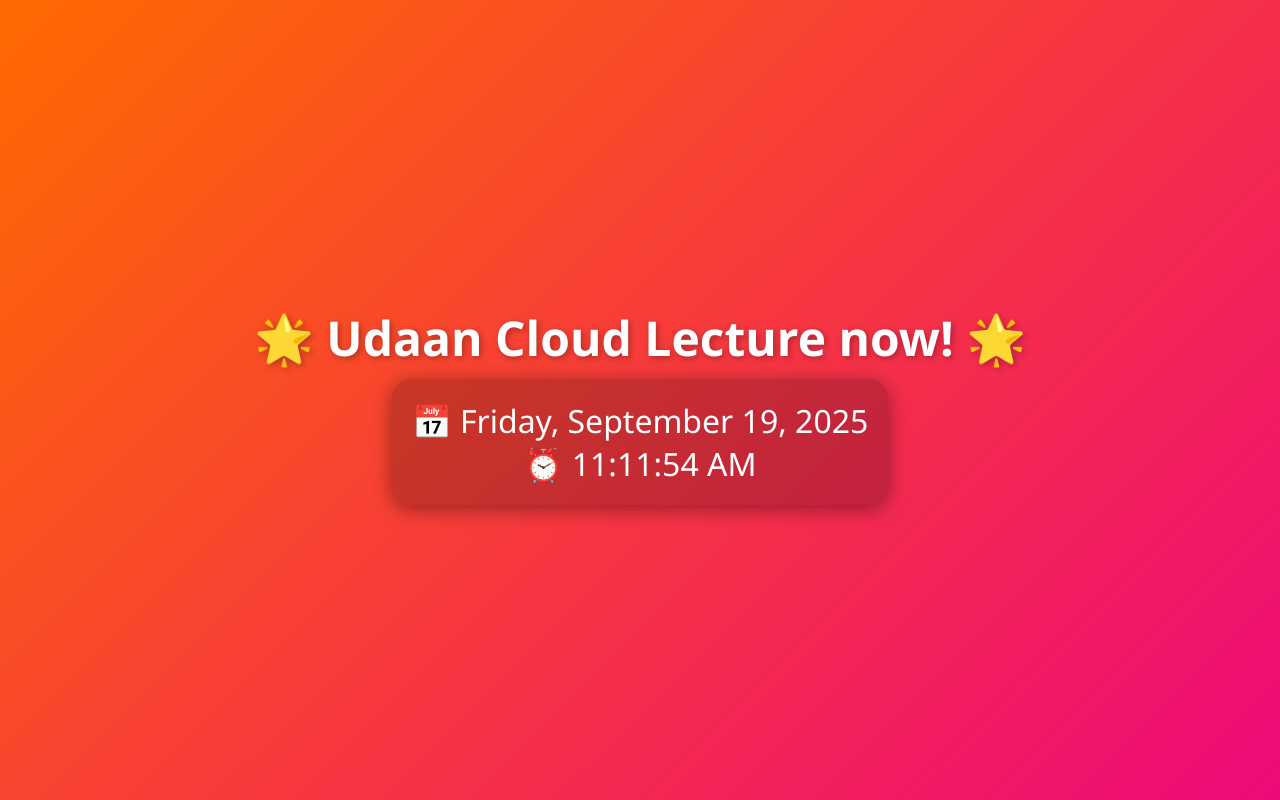
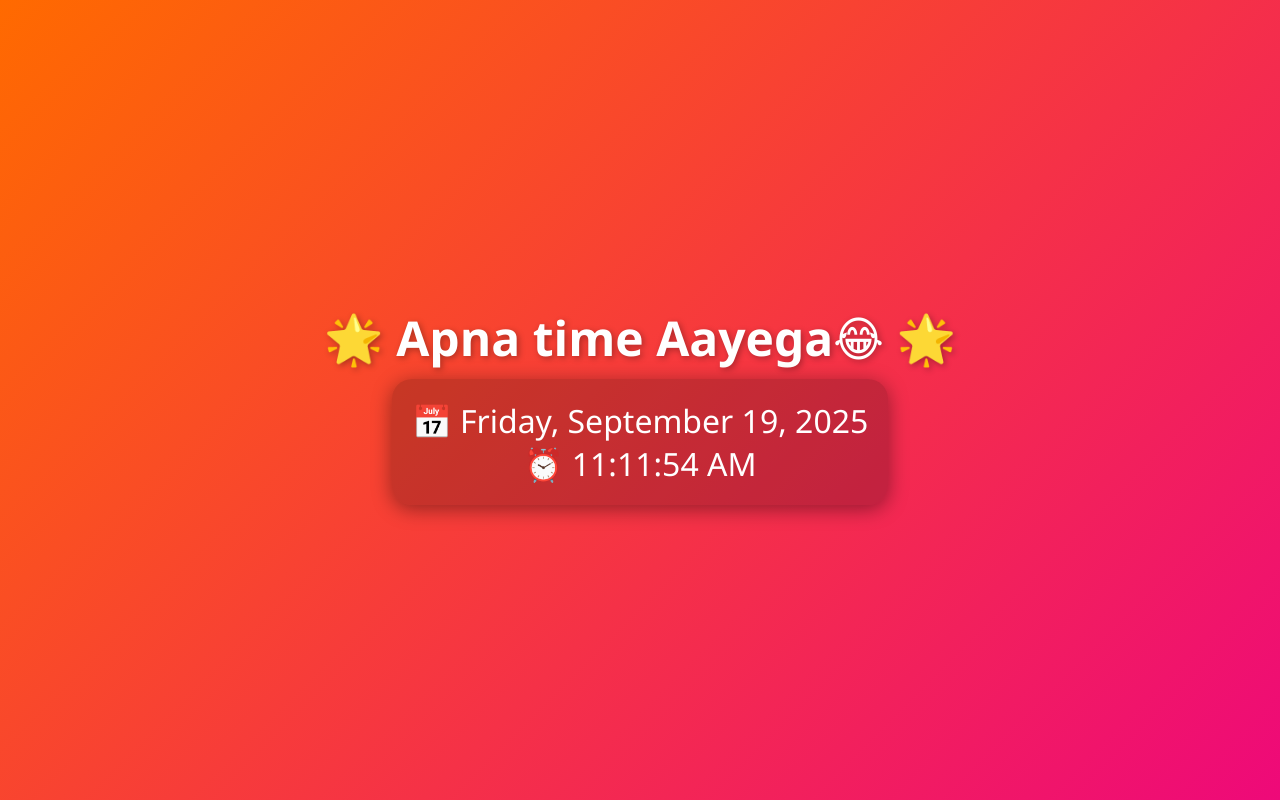
Before and after one commit to vmiyer/udaan_cloud_lecture, a plain HTML site: page index.html in a window 1280 px wide. Drawn offline with Linux system fonts and the light colour scheme.

Commit message:
back to normal code

```diff
--- a/index.html
+++ b/index.html
@@ -32,7 +32,7 @@
   </style>
 </head>
 <body>
-  <h1>🌟 Udaan Cloud Lecture now! 🌟</h1>
+  <h1>🌟 Apna time Aayega😂 🌟</h1>
   <div class="datetime" id="datetime">Loading...</div>
 
   <script>
```
